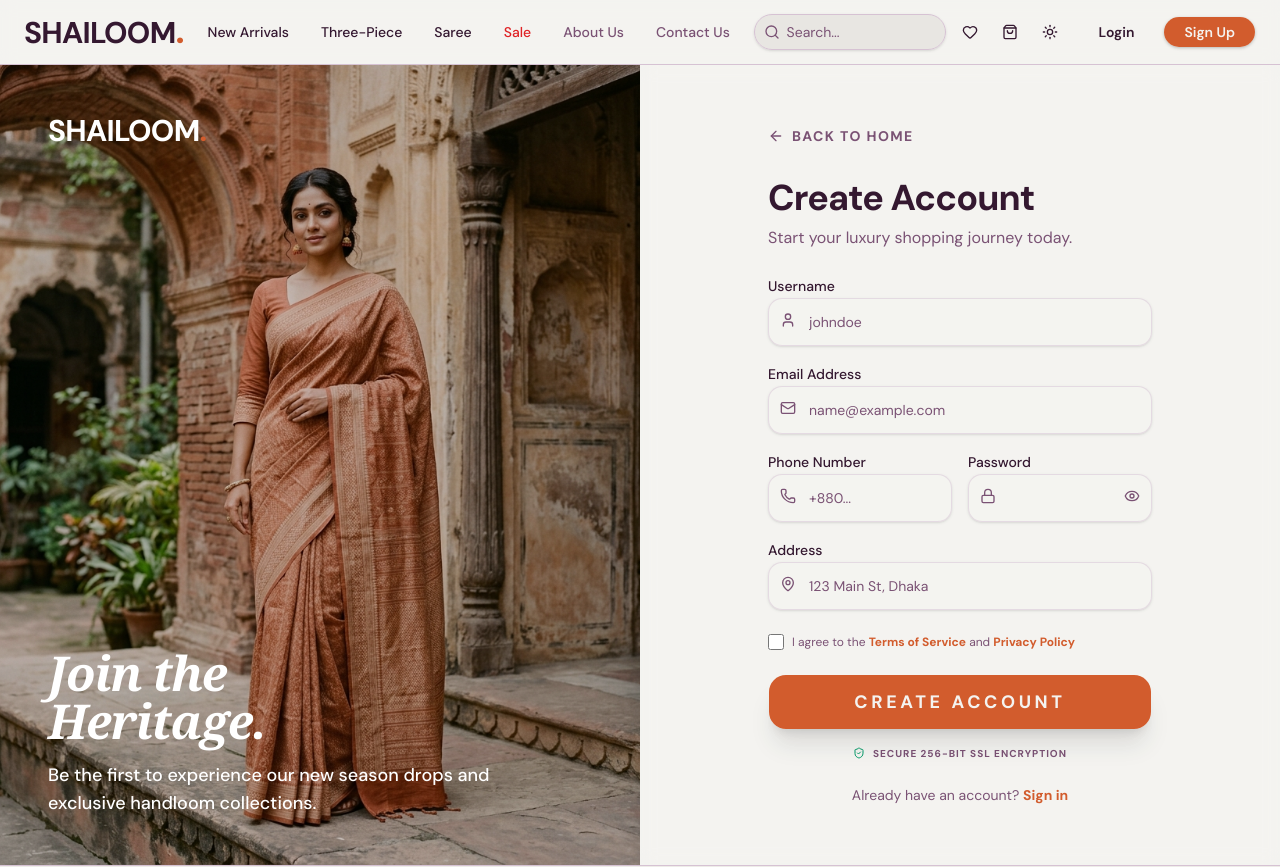
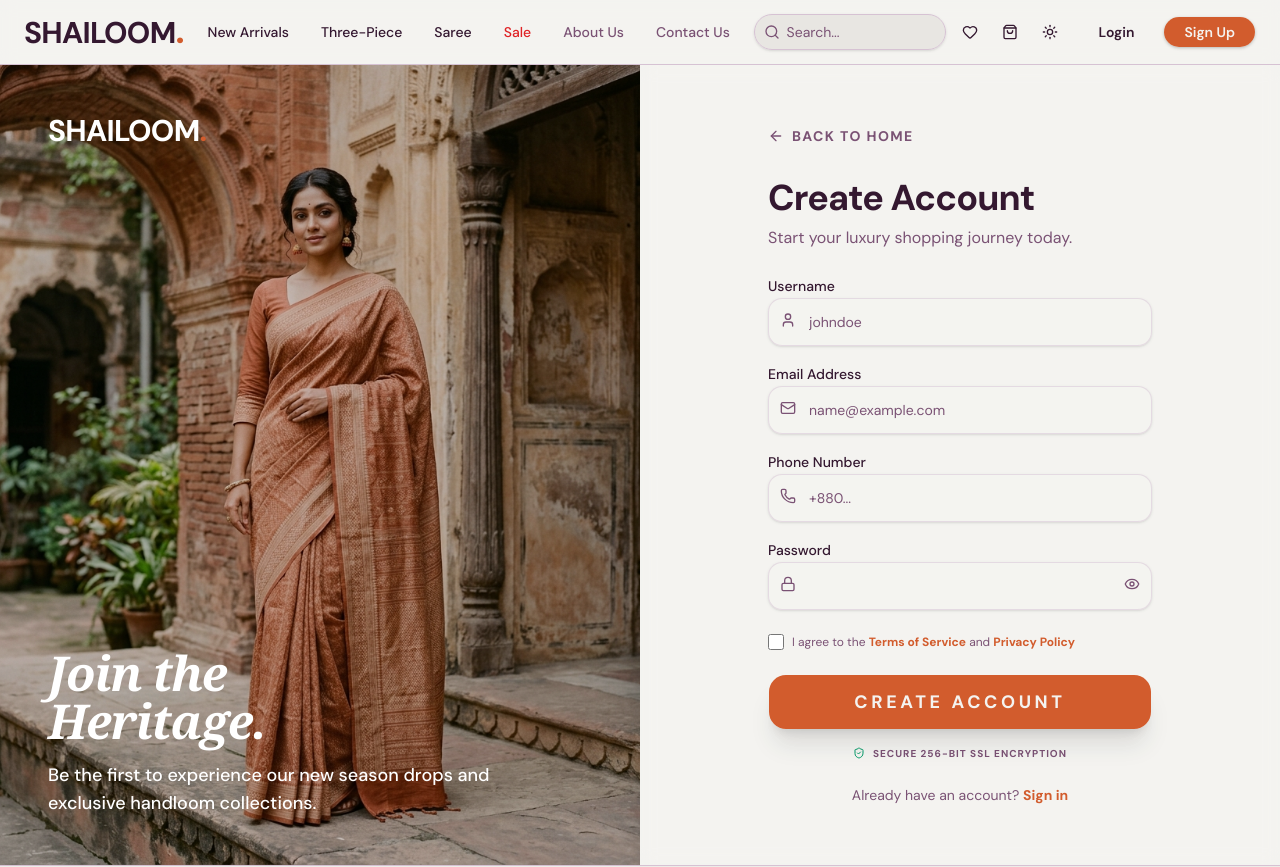
Before and after one commit to TanvirSEF/shailoom-fe, a Next.js app: page /signup in a window 1280 px wide. Shown: the top 867 px of the page. Built offline with nearby package versions, Linux system fonts and the light colour scheme.

Commit message:
feat: implement signup page with form validation and API integration

```diff
--- a/app/(auth)/signup/page.tsx
+++ b/app/(auth)/signup/page.tsx
@@ -9,7 +9,7 @@ import { zodResolver } from "@hookform/resolvers/zod";
 import { motion, AnimatePresence } from "framer-motion";
 import {
   ArrowLeft, Mail, Lock, User, Eye, EyeOff,
-  ShieldCheck, Phone, MapPin, Loader2
+  ShieldCheck, Phone, Loader2
 } from "lucide-react";
 import { toast } from "sonner";
 
@@ -37,7 +37,6 @@ export default function SignupPage() {
       email: "",
       password: "",
       phone_number: "",
-      address: "",
     },
   });
 
@@ -153,7 +152,6 @@ export default function SignupPage() {
                 {errors.email && <p className="text-xs font-semibold text-destructive">{errors.email.message}</p>}
               </div>
 
-              <div className="grid grid-cols-2 gap-4">
               {/* Phone Number */}
               <div className="space-y-1.5">
                 <Label htmlFor="phone_number" className={cn(errors.phone_number && "text-destructive")}>Phone Number</Label>
@@ -201,27 +199,7 @@ export default function SignupPage() {
                 </div>
                 {errors.password && <p className="text-xs font-semibold text-destructive">{errors.password.message}</p>}
               </div>
-              </div>
 
-              {/* Address */}
-              <div className="space-y-1.5">
-                <Label htmlFor="address" className={cn(errors.address && "text-destructive")}>Address</Label>
-                <div className="relative group">
-                  <MapPin className={cn(
-                    "absolute left-3 top-3.5 h-4 w-4 text-muted-foreground transition-colors group-focus-within:text-primary",
-                    errors.address && "text-destructive"
-                  )} />
-                  <Input
-                    id="address"
-                    placeholder="123 Main St, Dhaka"
-                    {...register("address")}
-                    className={cn(
-                      "h-12 rounded-xl pl-10 border-border/50 focus-visible:ring-primary shadow-sm bg-background/50",
-                      errors.address && "border-destructive focus-visible:ring-destructive"
-                    )}
-                  />
-                </div>
-              </div>
 
               <div className="flex items-center space-x-2 py-2">
                 <input type="checkbox" required id="terms" className="h-4 w-4 rounded border-gray-300 text-primary focus:ring-primary" />
--- a/lib/validations/auth.schema.ts
+++ b/lib/validations/auth.schema.ts
@@ -7,8 +7,7 @@ export const signupSchema = z.object({
     .max(50, "Username must be less than 50 characters"),
   email: z.string().email("Please enter a valid email address"),
   password: z.string().min(6, "Password must be at least 6 characters"),
-  phone_number: z.string().optional(),
-  address: z.string().optional(),
+  phone_number: z.string().min(1, "Phone number is required"),
 });
 
 export type SignupValues = z.infer<typeof signupSchema>;
```
Lines whose indentation alone changed are shown as unchanged.
